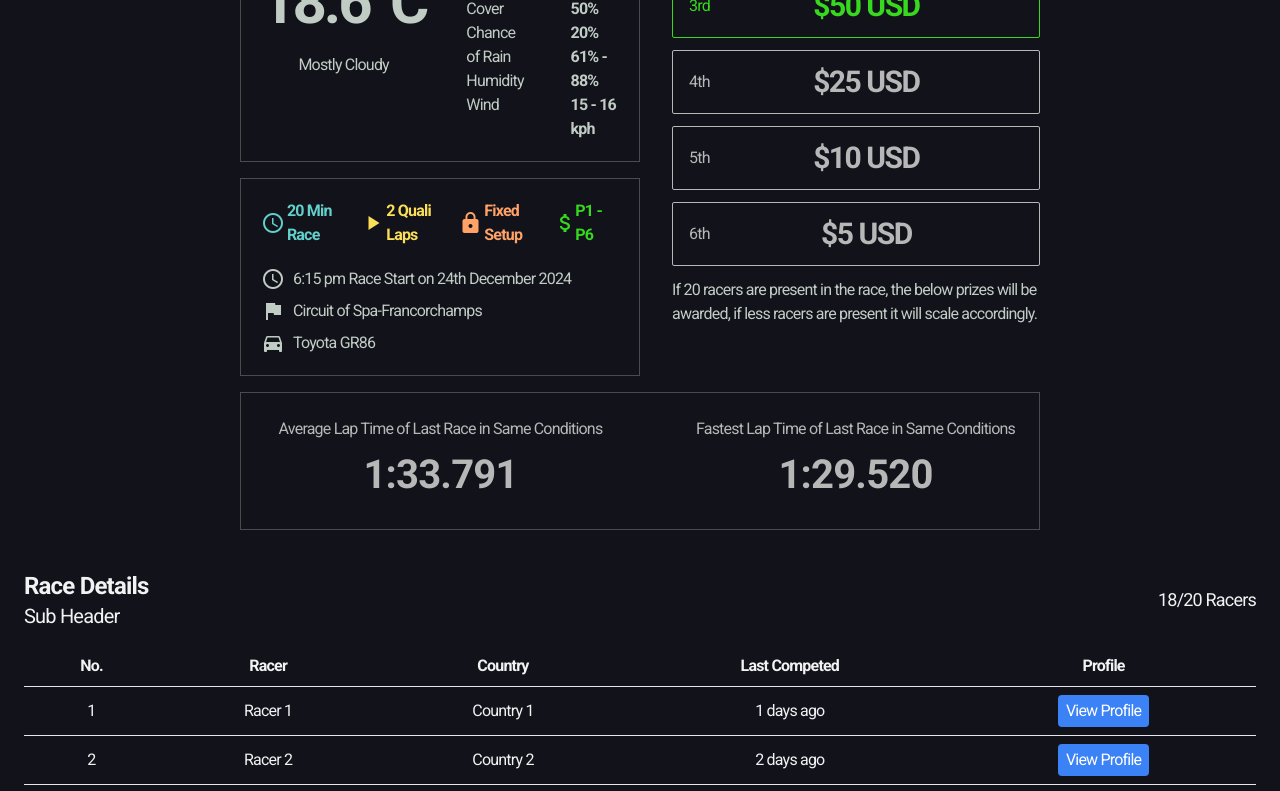
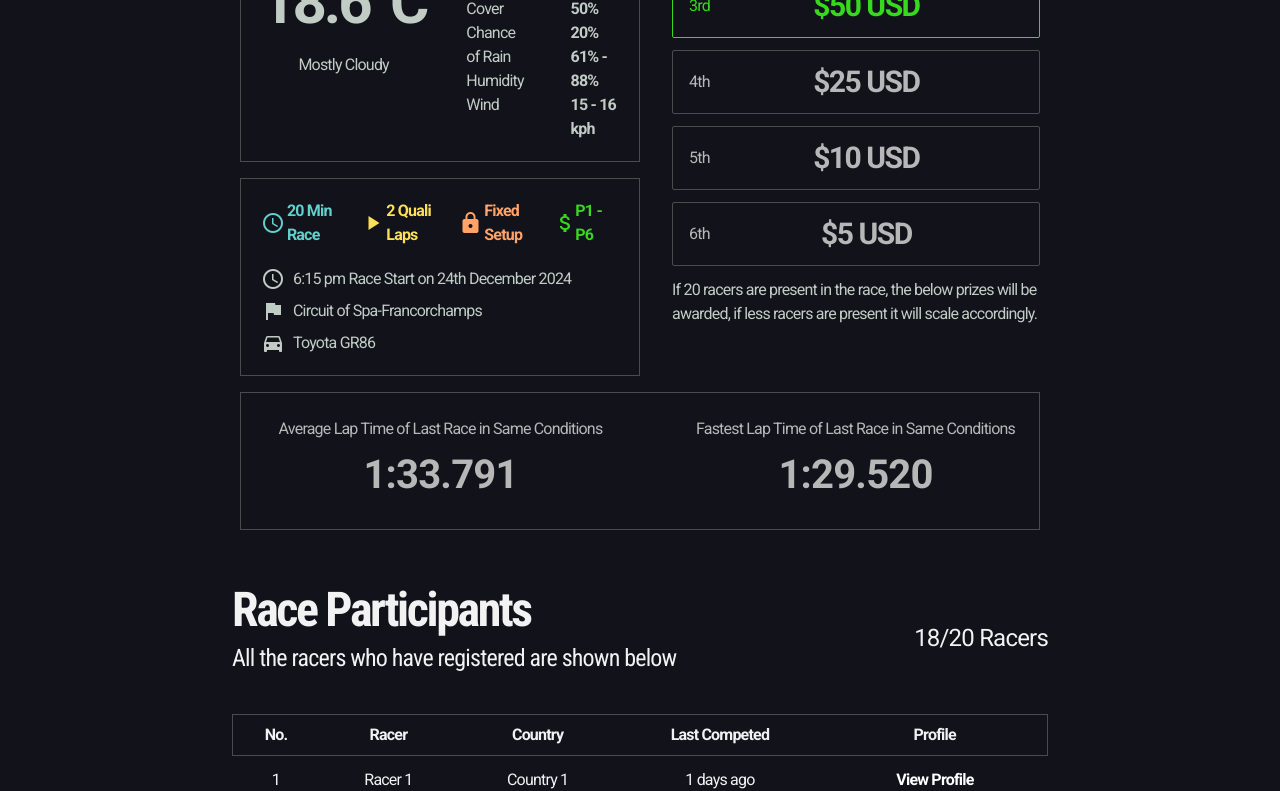
Before and after one commit to Caleb13360/wsrc, an Angular app in the folder wsrc-app/: page /details in a window 1280 px wide. Shown: the part 1120-1911 px from the top of the page. Built offline with nearby package versions, Linux system fonts and the light colour scheme.

Commit message:
uiFinished

```diff
--- a/wsrc-app/src/app/race-details/race-details.component.html
+++ b/wsrc-app/src/app/race-details/race-details.component.html
@@ -156,19 +156,19 @@
                 USD</span>
         </div>
         <div
-            class="border border-cGrey w-full h-16 flex items-center justify-between px-4 rounded-sm group hover:bg-cGrey transition-all duration-200 ease-linear">
+            class="border border-cBorderGrey w-full h-16 flex items-center justify-between px-4 rounded-sm group hover:bg-cGrey transition-all duration-200 ease-linear">
             <span class="text-cGrey font-roboto tracking-tighter group-hover:text-cBlack">4th</span>
             <span class="text-cGrey mx-auto font-roboto tracking-tighter font-bold text-3xl group-hover:text-cBlack">$25
                 USD</span>
         </div>
         <div
-            class="border border-cGrey w-full h-16 flex items-center justify-between px-4 rounded-sm group hover:bg-cGrey transition-all duration-200 ease-linear">
+            class="border border-cBorderGrey w-full h-16 flex items-center justify-between px-4 rounded-sm group hover:bg-cGrey transition-all duration-200 ease-linear">
             <span class="text-cGrey font-roboto tracking-tighter group-hover:text-cBlack">5th</span>
             <span class="text-cGrey mx-auto font-roboto tracking-tighter font-bold text-3xl group-hover:text-cBlack">$10
                 USD</span>
         </div>
         <div
-            class="border border-cGrey w-full h-16 flex items-center justify-between px-4 rounded-sm group hover:bg-cGrey transition-all duration-200 ease-linear">
+            class="border border-cBorderGrey w-full h-16 flex items-center justify-between px-4 rounded-sm group hover:bg-cGrey transition-all duration-200 ease-linear">
             <span class="text-cGrey font-roboto tracking-tighter group-hover:text-cBlack">6th</span>
             <span class="text-cGrey mx-auto font-roboto tracking-tighter font-bold text-3xl group-hover:text-cBlack">$5
                 USD</span>
@@ -195,38 +195,38 @@
 </div>
 
 <!-- Participants -->
-<div class="p-6 w-full">
+<div class="p-6 w-full ">
     <!-- Header and Sub-header -->
-    <div class="flex justify-between items-center mb-4">
+    <div class="flex justify-between items-center mb-6 mt-4 mx-52">
         <div>
-            <h1 class="text-2xl font-bold">Race Details</h1>
-            <h2 class="text-xl">Sub Header</h2>
+            <h1 class="text-5xl mb-2 font-roboto-condensed tracking-tighter font-bold ">Race Participants</h1>
+            <h2 class="text-cWhite text-2xl mb-4 font-roboto-condensed tracking-tighterl">All the racers who have registered are shown below</h2>
         </div>
-        <div class="text-lg">
+        <div class="text-2xl">
             18/20 Racers
         </div>
     </div>
 
     <!-- Table -->
-    <div class="overflow-x-auto">
-        <table class="min-w-full bg-cDarkBlue">
-            <thead>
+    <div class="mx-52">
+        <table class="min-w-full bg-cDarkBlue ">
+            <thead class="border border-cBorderGrey bg-cDarkBlue">
                 <tr>
-                    <th class="py-2 px-4 border-b text-center">No.</th>
-                    <th class="py-2 px-4 border-b text-center">Racer</th>
-                    <th class="py-2 px-4 border-b text-center">Country</th>
-                    <th class="py-2 px-4 border-b text-center">Last Competed</th>
-                    <th class="py-2 px-4 border-b text-center">Profile</th>
+                    <th class="py-2 px-4  text-center">No.</th>
+                    <th class="py-2 px-4 text-center">Racer</th>
+                    <th class="py-2 px-4  text-center">Country</th>
+                    <th class="py-2 px-4 text-center">Last Competed</th>
+                    <th class="py-2 px-4 text-center">Profile</th>
                 </tr>
             </thead>
             <tbody>
                 <tr *ngFor="let racer of racers; let i = index">
-                    <td class="py-2 px-4 border-b text-center">{{ i + 1 }}</td>
-                    <td class="py-2 px-4 border-b text-center">{{ racer.name }}</td>
-                    <td class="py-2 px-4 border-b text-center">{{ racer.country }}</td>
-                    <td class="py-2 px-4 border-b text-center">{{ racer.lastCompeted }}</td>
-                    <td class="py-2 px-4 border-b text-center">
-                        <button class="bg-blue-500 text-white px-2 py-1 rounded">View Profile</button>
+                    <td class="py-2 px-4 text-center">{{ i + 1 }}</td>
+                    <td class="py-2 px-4 text-center">{{ racer.name }}</td>
+                    <td class="py-2 px-4 text-center">{{ racer.country }}</td>
+                    <td class="py-2 px-4  text-center">{{ racer.lastCompeted }}</td>
+                    <td class="py-2 text-center">
+                        <button class=" text-white font-bold px-8 py-1 rounded hover:bg-cBlue duration-100 transition-all ease-linear">View Profile</button>
                     </td>
                 </tr>
             </tbody>
```
